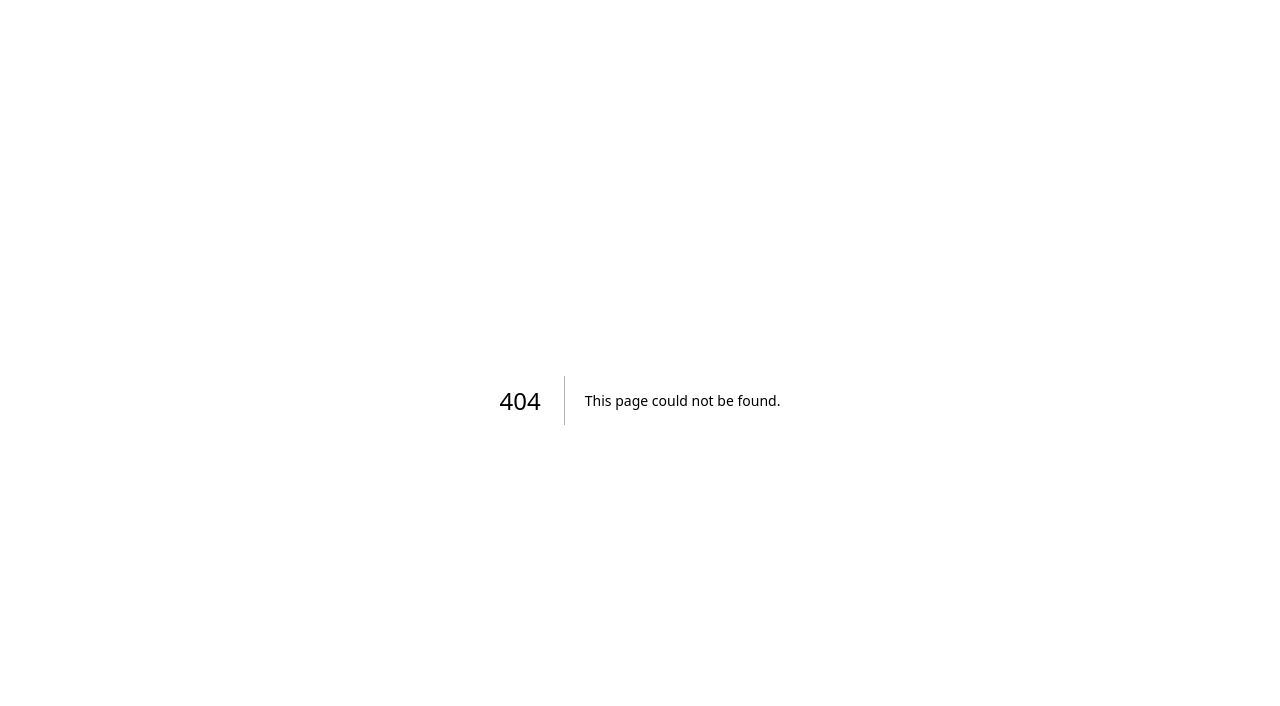
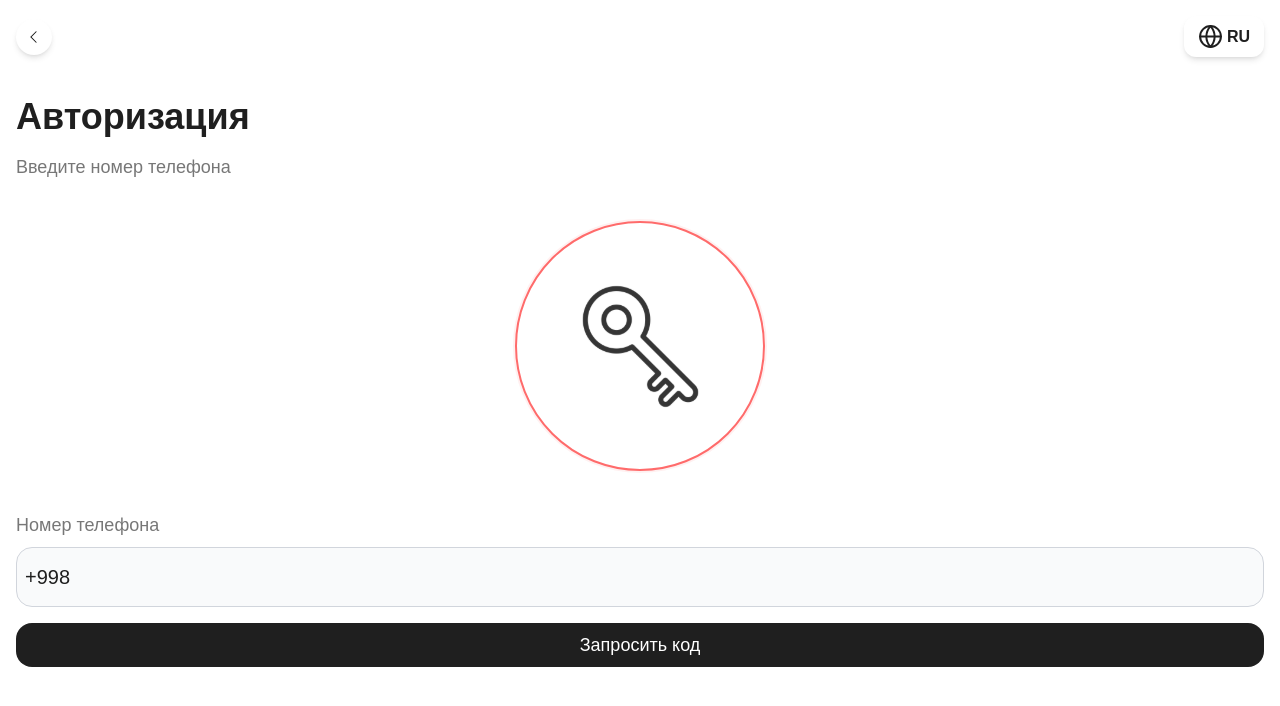
Before and after one commit to UnyieldingSpirit/Real_estate, a Next.js app: page /register in a window 1280 px wide. Before the commit this address had no page. Shown: the top 706 px of the page. Built offline with nearby package versions, Linux system fonts and the light colour scheme.

Commit message:
first commit

```diff
--- /dev/null
+++ b/src/app/register/page.tsx
@@ -0,0 +1,159 @@
+'use client';
+
+import { useState, useRef, useEffect } from 'react';
+import NavigationHeader from '@/src/shared/components/NavigationHeader';
+import { useTranslation } from '@/src/hooks';
+
+const localization = {
+  ru: {
+    authorization: 'Авторизация',
+    enterPhoneNumber: 'Введите номер телефона',
+    phoneNumber: 'Номер телефона',
+    requestCode: 'Запросить код'
+  },
+  uz: {
+    authorization: 'Avtorizatsiya',
+    enterPhoneNumber: 'Telefon raqamingizni kiriting',
+    phoneNumber: 'Telefon raqami',
+    requestCode: 'Kodni so\'rash'
+  }
+};
+
+export default function RegistrationPage() {
+  const [phoneNumber, setPhoneNumber] = useState('');
+  const inputRef = useRef(null);
+  const { t } = useTranslation(localization);
+
+  // Automatically focus the input when component mounts
+  useEffect(() => {
+    if (inputRef.current) {
+      inputRef.current.focus();
+    }
+  }, []);
+
+  // Handle phone number input with formatting
+  const handlePhoneInput = (e) => {
+    // Remove any non-digit characters
+    const value = e.target.value.replace(/\D/g, '');
+
+    // Don't allow removing the +998 prefix
+    if (value.length < 3) {
+      setPhoneNumber('+998');
+      return;
+    }
+
+    // Limit to 12 digits total (including the 998 country code)
+    if (value.length > 12) {
+      return;
+    }
+
+    // Format the phone number: +998 (XX) XXX XX XX
+    let formattedNumber = '+';
+
+    for (let i = 0; i < value.length; i++) {
+      // Add country code
+      if (i < 3) {
+        formattedNumber += value[i];
+      }
+      // Add opening parenthesis before operator code
+      else if (i === 3) {
+        formattedNumber += ' (' + value[i];
+      }
+      // Add second digit of operator code
+      else if (i === 4) {
+        formattedNumber += value[i];
+      }
+      // Close parenthesis after operator code
+      else if (i === 5) {
+        formattedNumber += ') ' + value[i];
+      }
+      // Add space after first 3 digits of number
+      else if (i === 8) {
+        formattedNumber += ' ' + value[i];
+      }
+      // Add space after next 2 digits
+      else if (i === 10) {
+        formattedNumber += ' ' + value[i];
+      }
+      // All other digits
+      else {
+        formattedNumber += value[i];
+      }
+    }
+
+    setPhoneNumber(formattedNumber);
+  };
+
+  // Close keyboard when clicking outside the input
+  useEffect(() => {
+    const handleClickOutside = (event) => {
+      if (inputRef.current && !inputRef.current.contains(event.target)) {
+        inputRef.current.blur();
+      }
+    };
+
+    document.addEventListener('mousedown', handleClickOutside);
+    return () => {
+      document.removeEventListener('mousedown', handleClickOutside);
+    };
+  }, []);
+
+  const handleRequestCode = () => {
+    // Handle code request logic here
+    console.log('Requesting code for:', phoneNumber);
+      // Navigate to verification page or show verification UI
+         window.location.href = '/cod';
+  };
+
+  return (
+    <div className="flex flex-col h-screen bg-white">
+      <NavigationHeader  showLanguageSelector={true} />
+
+      <div className="flex flex-col flex-1 px-4">
+        <h2 className="text-[#1F1F1F] text-4xl font-black mt-6">
+          {t('authorization')}
+        </h2>
+        <p className="text-[#777777] text-lg mt-4 mb-10">
+          {t('enterPhoneNumber')}
+        </p>
+
+        {/* Key icon in circle */}
+        <div className="self-center w-[250px] h-[250px] rounded-full bg-white flex items-center justify-center mb-10"
+             style={{
+               border: '2px solid #FF6B6B',
+               boxShadow: '0px 0px 0px 2px rgba(255, 107, 107, 0.1)'
+             }}>
+       <img src="/smart-key.svg" alt="" />
+        </div>
+
+        {/* Phone number input */}
+        <div className="mb-4">
+          <label htmlFor="phone" className="block text-[#777777] text-lg mb-2">
+            {t('phoneNumber')}
+          </label>
+          <input
+            ref={inputRef}
+            type="tel"
+            id="phone"
+            value={phoneNumber || '+998'}
+            onChange={handlePhoneInput}
+            className="w-full p-2 text-xl h-[60px] text-[#1F1F1F] border border-gray-200 rounded-2xl bg-gray-50 focus:outline-none focus:border-gray-300"
+
+            inputMode="numeric"
+          />
+        </div>
+
+        {/* Request code button */}
+        <button
+          onClick={handleRequestCode}
+          className="py-2 rounded-2xl bg-[#1F1F1F] text-white font-medium text-lg"
+          style={{
+            transition: 'background-color 0.2s ease',
+          }}
+        >
+          {t('requestCode')}
+        </button>
+      </div>
+    </div>
+  );
+}
--- a/src/shared/components/LanguageSelector/LanguageSelector.tsx
+++ b/src/shared/components/LanguageSelector/LanguageSelector.tsx
@@ -54,13 +54,13 @@ export default function LanguageSelector() {
           style={{ width: '80px' }}
         >
           <div
-            className={`py-3 px-4 hover:bg-gray-100 cursor-pointer flex justify-center ${currentLocale === Locale.RU ? 'bg-gray-300' : ''}`}
+            className={`py-3 px-4 hover:bg-gray-100 cursor-pointer flex justify-center ${currentLocale === Locale.RU ? 'bg-gray-200' : ''}`}
             onClick={() => selectLanguage(Locale.RU)}
           >
             <span className="font-medium text-[#1F1F1F]">RU</span>
           </div>
           <div
-            className={`py-3 px-4 hover:bg-gray-100 cursor-pointer flex justify-center ${currentLocale === Locale.UZ ? 'bg-gray-50' : ''}`}
+            className={`py-3 px-4 hover:bg-gray-100 cursor-pointer flex justify-center ${currentLocale === Locale.UZ ? 'bg-gray-200' : ''}`}
             onClick={() => selectLanguage(Locale.UZ)}
           >
             <span className="font-medium text-[#1F1F1F]">UZ</span>
```
Also changed, not shown: public/smart-key.svg (renamed from public/smart-key 1.svg), src/app/register/cod/page.tsx (added).
